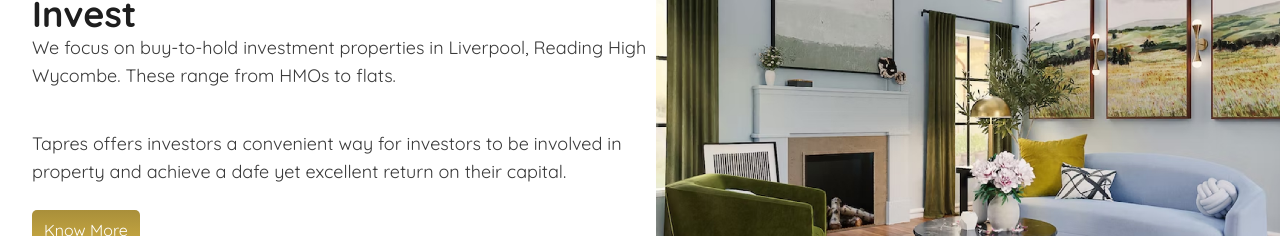
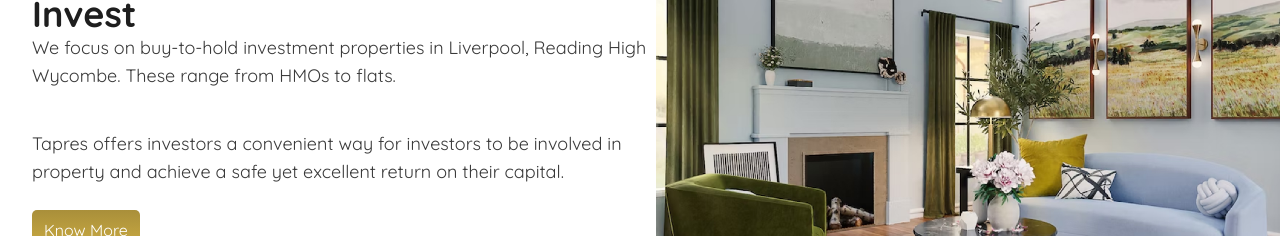
Before and after one commit to tanyibate/tapres, a Next.js app: page / in a window 1280 px wide. Shown: the part 3620-3856 px from the top of the page. Built offline with nearby package versions, Linux system fonts and the light colour scheme.

Commit message:
fix typo

```diff
--- a/assets/images/Invest.tsx
+++ b/assets/images/Invest.tsx
@@ -17,7 +17,7 @@ export default function Invest() {
           </p>
           <p>
             Tapres offers investors a convenient way for investors to be
-            involved in property and achieve a dafe yet excellent return on
+            involved in property and achieve a safe yet excellent return on
             their capital.
           </p>
         </div>
--- a/components/sections/invest/Invest.tsx
+++ b/components/sections/invest/Invest.tsx
@@ -20,7 +20,7 @@ export default function Invest() {
           </p>
           <p>
             Tapres offers investors a convenient way for investors to be
-            involved in property and achieve a dafe yet excellent return on
+            involved in property and achieve a safe yet excellent return on
             their capital.
           </p>
         </div>
```
